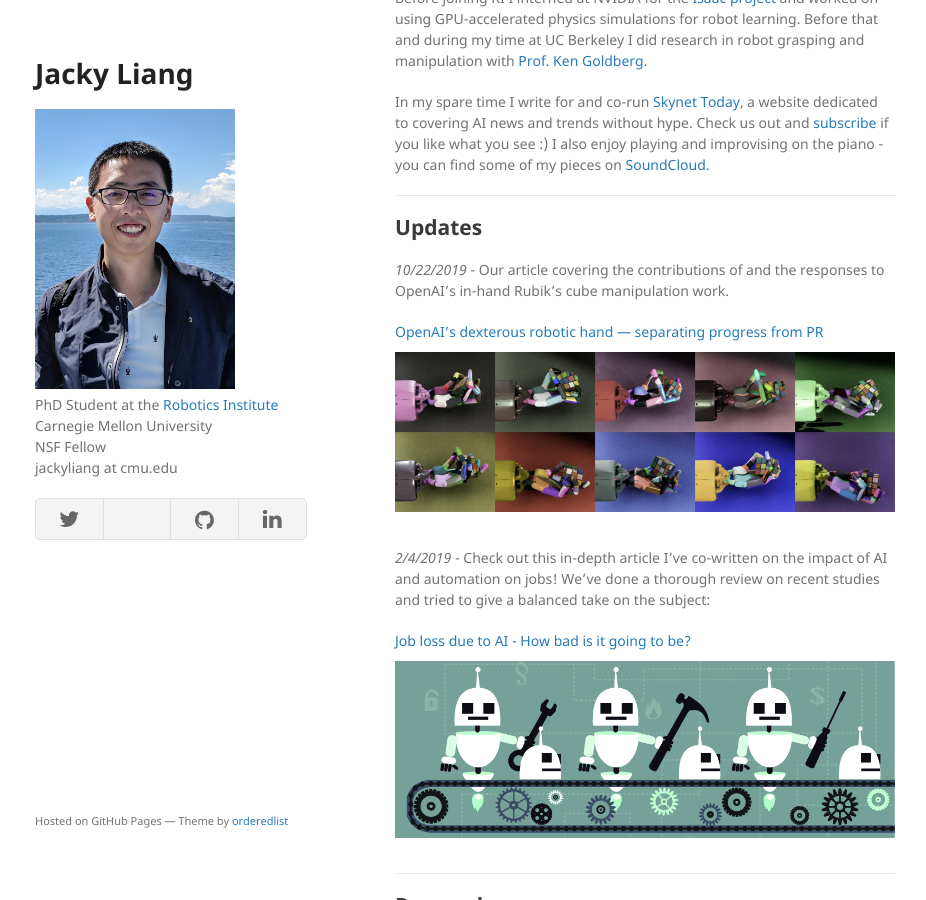
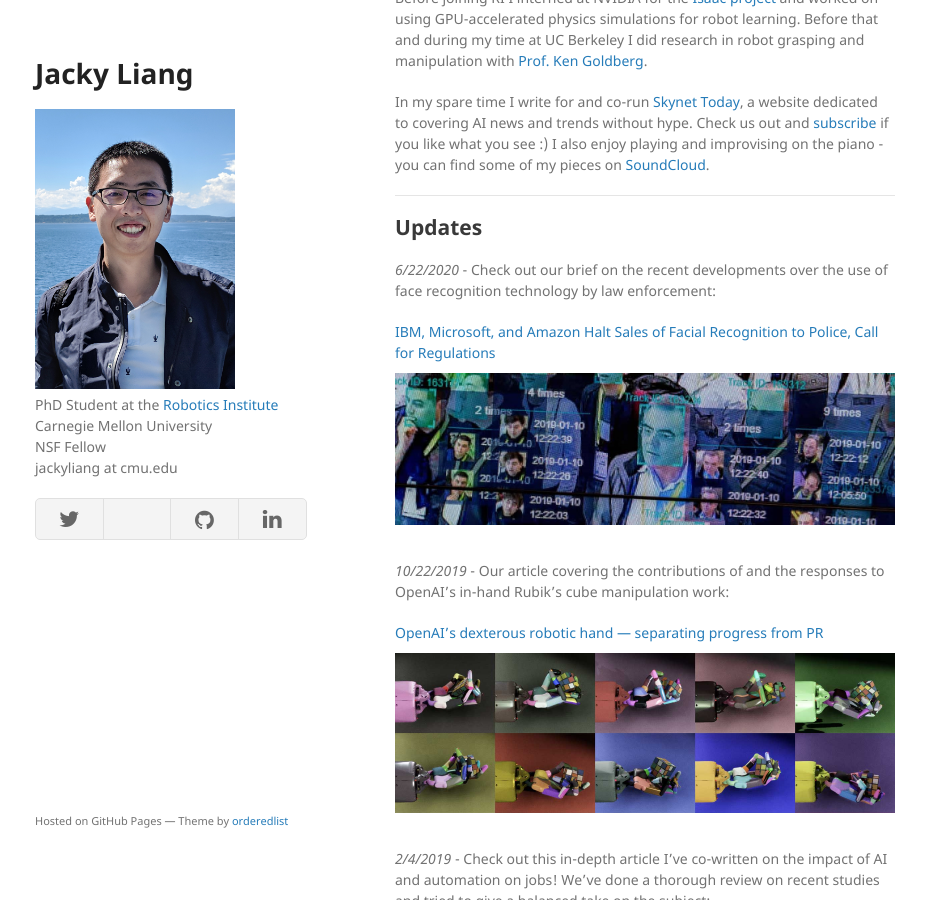
Before and after one commit to jacky-liang/jacky.io, a Jekyll site: the page built from index.md, in a window 1280 px wide and 900 px high, scrolled down 301 px. Shown: the whole window, without its empty margins (175-1101 px from the left). Built offline with Jekyll 4.4.1, drawn with Linux system fonts in a browser that asks for light colours; a style sheet for code colours, icons or effects is not loaded; our own code applies the rules of GitHub Pages for plain Markdown files.

Commit message:
updated face recog article

```diff
--- a/index.md
+++ b/index.md
@@ -19,7 +19,12 @@ I also enjoy playing and improvising on the piano - you can find some of my piec
 
 ## Updates
 
-*10/22/2019* - Our article covering the contributions of and the responses to OpenAI's in-hand Rubik's cube manipulation work.
+*6/22/2020* - Check out our brief on the recent developments over the use of face recognition technology by law enforcement:
+
+[IBM, Microsoft, and Amazon Halt Sales of Facial Recognition to Police, Call for Regulations](https://www.skynettoday.com/briefs/face-recog-police)
+[<img class="pub-img" src="{{ site.baseurl }}assets/imgs/face-recog.jpg">](https://www.skynettoday.com/briefs/face-recog-police)
+
+*10/22/2019* - Our article covering the contributions of and the responses to OpenAI's in-hand Rubik's cube manipulation work:
 
 [OpenAI's dexterous robotic hand — separating progress from PR](https://www.skynettoday.com/briefs/openai-rubiks-cube)
 [<img class="pub-img" src="{{ site.baseurl }}assets/imgs/dr.png">](https://www.skynettoday.com/briefs/openai-rubiks-cube)
```
Also changed, not shown: assets/imgs/face-recog.jpg (added).
